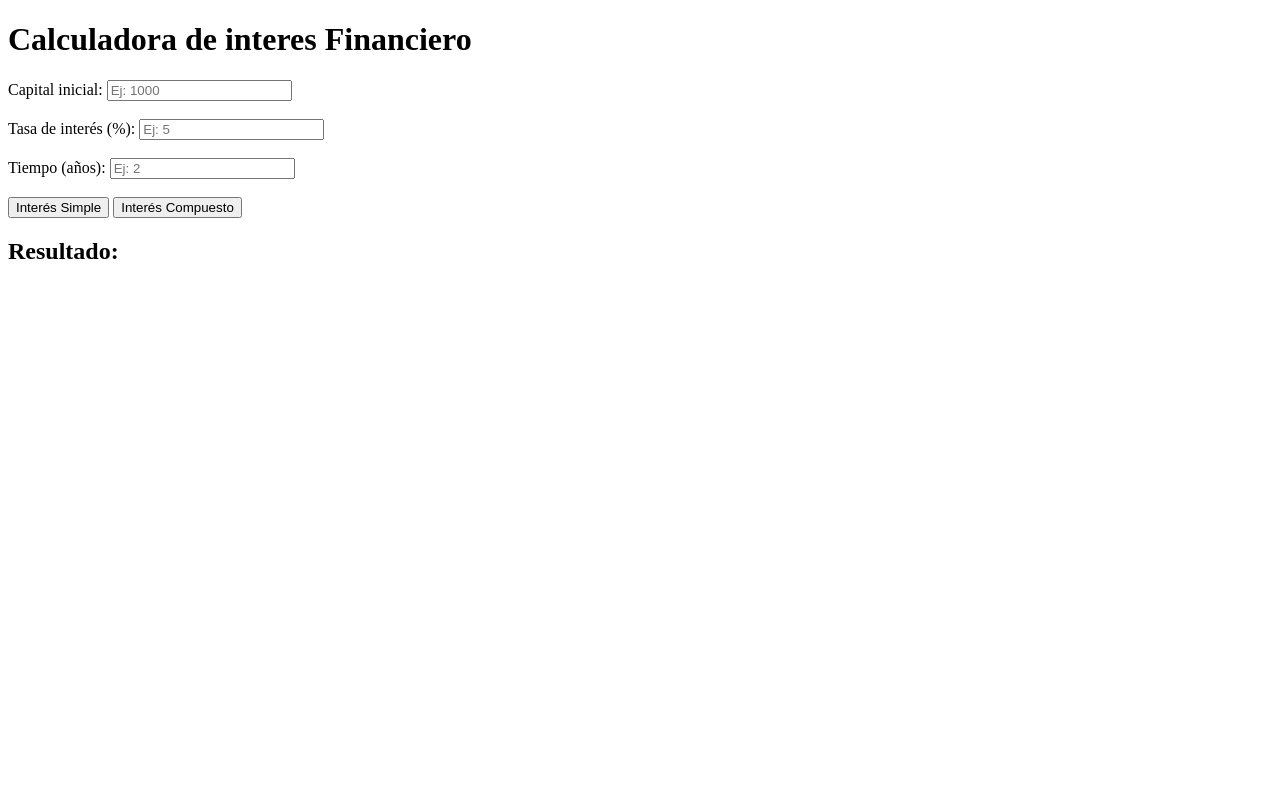
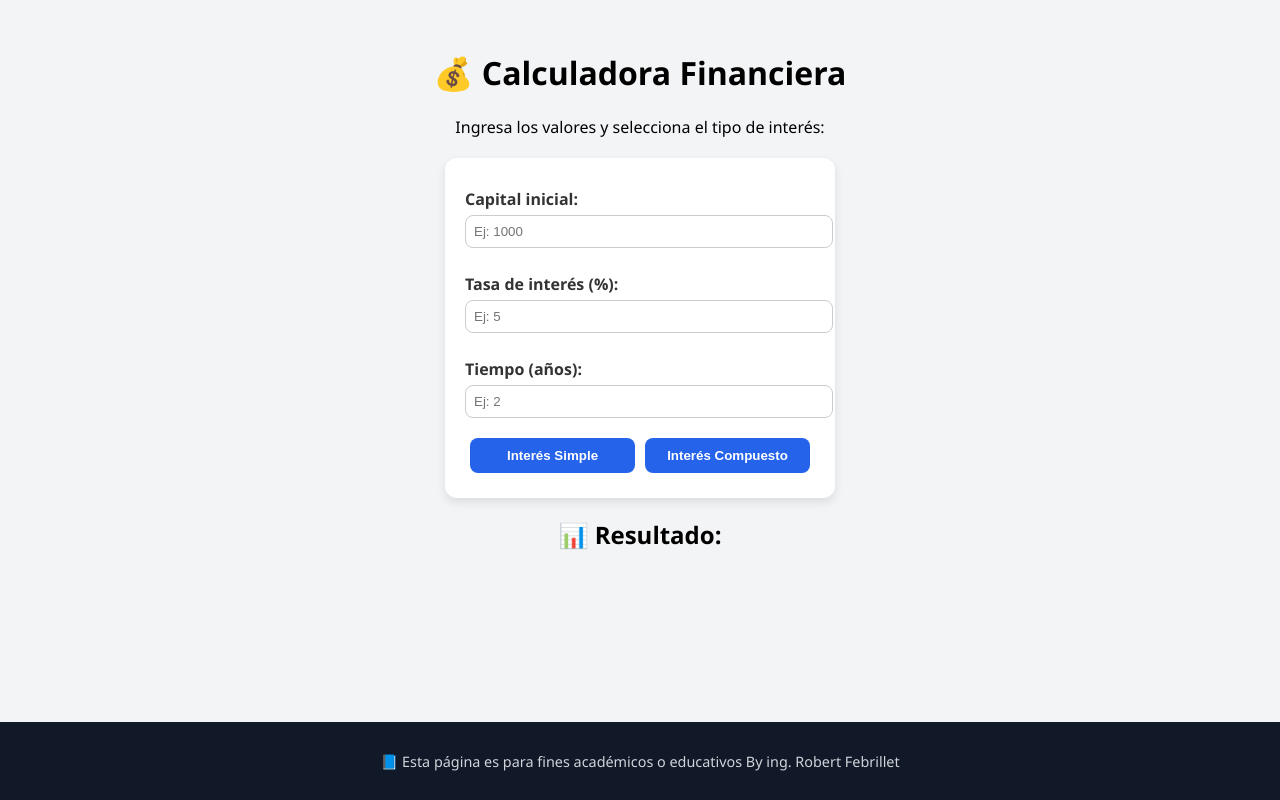
Before and after one commit to robrgf23-star/financialmathematics, a plain HTML site: page index.html in a window 1280 px wide. Drawn offline with Linux system fonts and the light colour scheme.

Commit message:
Actualizando diseño moderno y agregando footer académico

```diff
--- a/index.html
+++ b/index.html
@@ -2,26 +2,37 @@
 <html lang="es">
 <head>
   <meta charset="UTF-8">
-  <title>Mat143 matematica financiera</title>
+  <title>Calculadora Financiera</title>
   <link rel="stylesheet" href="style.css">
 </head>
 <body>
-  <h1>Calculadora de interes Financiero</h1>
+  <div class="container">
+    <h1>💰 Calculadora Financiera</h1>
+    <p>Ingresa los valores y selecciona el tipo de interés:</p>
 
+    <div class="card">
       <label for="capital">Capital inicial:</label>
-  <input type="number" id="capital" placeholder="Ej: 1000"><br><br>
+      <input type="number" id="capital" placeholder="Ej: 1000"><br>
 
       <label for="tasa">Tasa de interés (%):</label>
-  <input type="number" id="tasa" placeholder="Ej: 5"><br><br>
+      <input type="number" id="tasa" placeholder="Ej: 5"><br>
 
       <label for="tiempo">Tiempo (años):</label>
-  <input type="number" id="tiempo" placeholder="Ej: 2"><br><br>
+      <input type="number" id="tiempo" placeholder="Ej: 2"><br>
 
+      <div class="buttons">
         <button onclick="calcularInteresSimple()">Interés Simple</button>
         <button onclick="calcularInteresCompuesto()">Interés Compuesto</button>
+      </div>
+    </div>
 
-  <h2>Resultado:</h2>
+    <h2>📊 Resultado:</h2>
     <p id="resultado"></p>
+  </div>
+
+  <footer>
+    <p>📘 Esta página es para fines académicos o educativos By ing. Robert Febrillet</p>
+  </footer>
 
   <script src="script.js"></script>
 </body>
--- a/style.css
+++ b/style.css
@@ -1,23 +1,84 @@
-function calcularInteresSimple() {
-  let capital = parseFloat(document.getElementById("capital").value);
-  let tasa = parseFloat(document.getElementById("tasa").value) / 100;
-  let tiempo = parseFloat(document.getElementById("tiempo").value);
-
-  let interes = capital * tasa * tiempo;
-  let monto = capital + interes;
-
-  document.getElementById("resultado").innerHTML =
-    `Interés Simple: $${interes.toFixed(2)} <br> Monto Total: $${monto.toFixed(2)}`;
+/* Fuente limpia y fondo */
+body {
+  font-family: 'Segoe UI', Tahoma, Geneva, Verdana, sans-serif;
+  background: #f3f4f6;
+  margin: 0;
+  padding: 0;
+  display: flex;
+  flex-direction: column;
+  min-height: 100vh;
 }
 
-function calcularInteresCompuesto() {
-  let capital = parseFloat(document.getElementById("capital").value);
-  let tasa = parseFloat(document.getElementById("tasa").value) / 100;
-  let tiempo = parseFloat(document.getElementById("tiempo").value);
+/* Contenedor central */
+.container {
+  flex: 1;
+  text-align: center;
+  padding: 30px;
+}
 
-  let monto = capital * Math.pow((1 + tasa), tiempo);
-  let interes = monto - capital;
+/* Tarjeta de formulario */
+.card {
+  background: white;
+  padding: 20px;
+  margin: 20px auto;
+  max-width: 350px;
+  border-radius: 12px;
+  box-shadow: 0 4px 10px rgba(0,0,0,0.1);
+}
 
-  document.getElementById("resultado").innerHTML =
-    `Interés Compuesto: $${interes.toFixed(2)} <br> Monto Total: $${monto.toFixed(2)}`;
+label {
+  display: block;
+  text-align: left;
+  margin: 10px 0 5px;
+  font-weight: bold;
+  color: #333;
 }
+
+input {
+  width: 100%;
+  padding: 8px;
+  margin-bottom: 15px;
+  border: 1px solid #ccc;
+  border-radius: 8px;
+}
+
+/* Botones */
+.buttons {
+  display: flex;
+  justify-content: space-between;
+}
+
+button {
+  flex: 1;
+  margin: 5px;
+  padding: 10px;
+  border: none;
+  background: #2563eb;
+  color: white;
+  font-weight: bold;
+  border-radius: 8px;
+  cursor: pointer;
+  transition: 0.3s;
+}
+
+button:hover {
+  background: #1e40af;
+}
+
+/* Resultado */
+#resultado {
+  margin-top: 20px;
+  font-size: 1.2em;
+  font-weight: bold;
+  color: #16a34a;
+}
+
+/* Footer */
+footer {
+  background: #111827;
+  color: #d1d5db;
+  text-align: center;
+  padding: 15px;
+  font-size: 0.9em;
+  margin-top: auto;
+}
```
Lines whose indentation alone changed are shown as unchanged.
